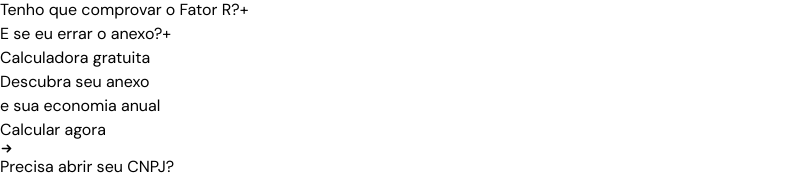
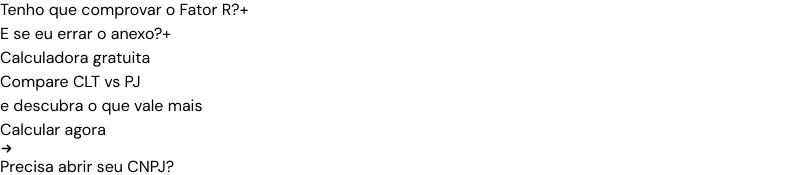
Before and after one commit to RodVerruck/cltvspj, a Next.js app: page /blog/simples-nacional-pj-qual-anexo-escolher in a window 1280 px wide. Shown: the part 3384-3559 px from the top of the page, without its empty margins (0-796 px from the left). Built offline with nearby package versions, Linux system fonts and the light colour scheme.

Commit message:
feat: update blog post bottom CTA copy to emphasize CLT vs PJ comparison
- Change bottom-cta-title from "Descubra seu anexo e sua economia anual" to "Compare CLT vs PJ e descubra o que vale mais"

```diff
--- a/pages/blog/[slug]/index.js
+++ b/pages/blog/[slug]/index.js
@@ -717,7 +717,7 @@ export default function Post({ post, relatedPosts }) {
             <div className="bottom-cta">
               <div>
                 <div className="bottom-cta-eyebrow">Calculadora gratuita</div>
-                <div className="bottom-cta-title">Descubra seu anexo<br />e sua economia anual</div>
+                <div className="bottom-cta-title">Compare CLT vs PJ<br />e descubra o que vale mais</div>
               </div>
               <Link href="/" className="btn-white">
                 Calcular agora
```
